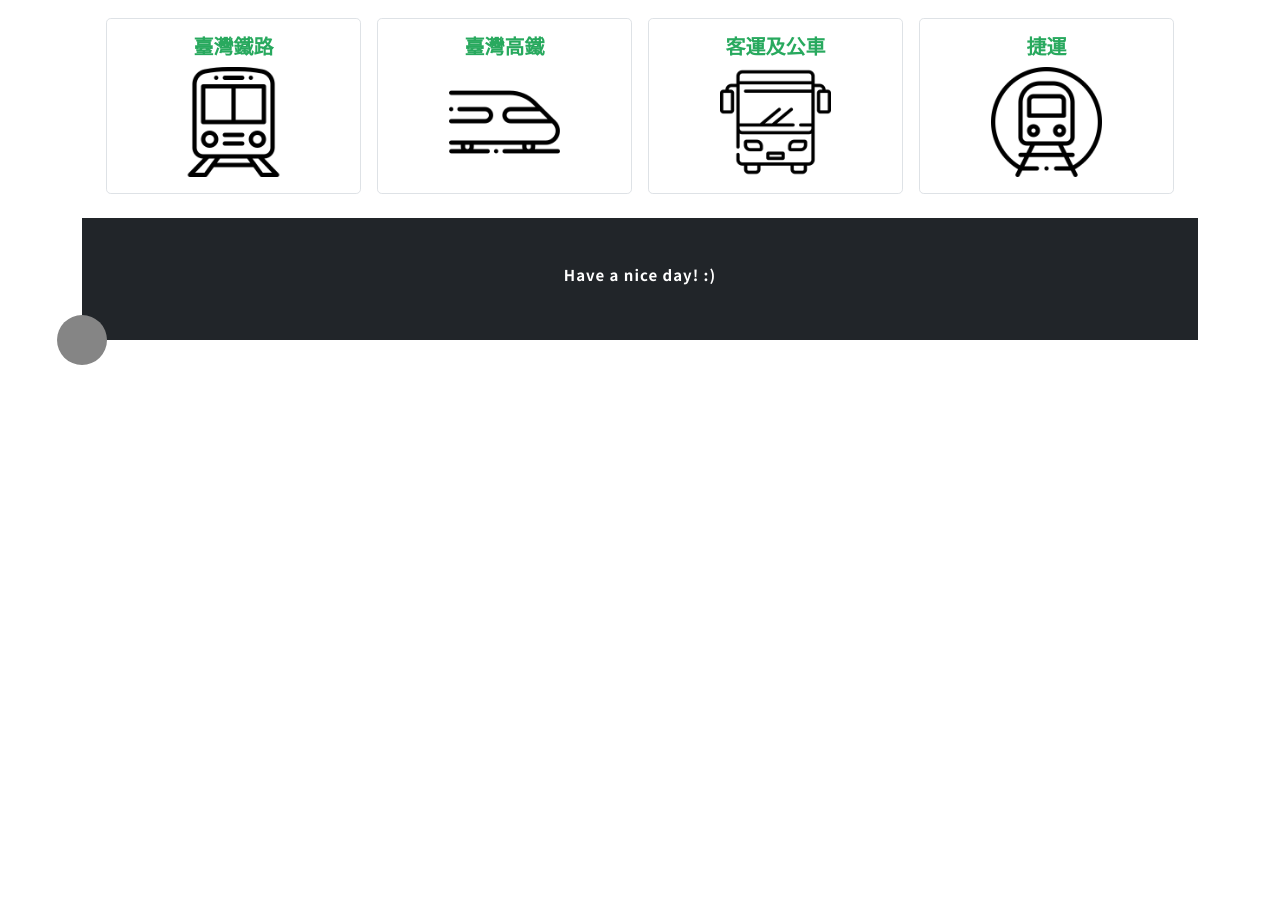
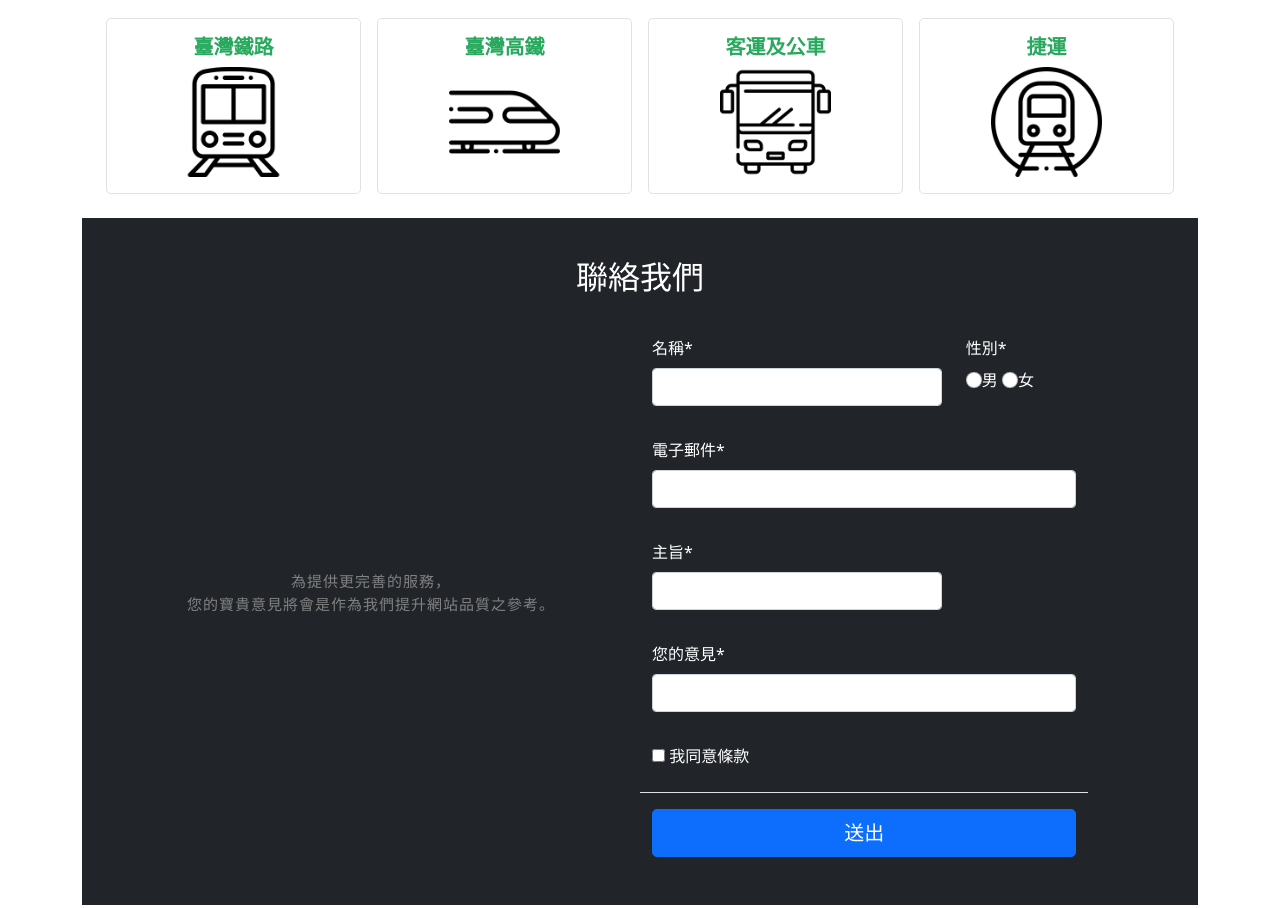
Before and after one commit to hsinwennn/hsinwennn.github.io, a plain HTML site: page index.html in a window 1280 px wide. Shown: the part 3456-4364 px from the top of the page. Before the commit the page ends 3820 px from the top, so only its background shows below. Drawn offline with nearby package versions, Linux system fonts and the light colour scheme.

Commit message:
Add files via upload

```diff
--- a/index.html
+++ b/index.html
@@ -237,7 +237,9 @@
                 <div class="row g-3">
                     <div class="col text-center">
                         <div class="border rounded-3 p-3">
-                            <a href="https://www.railway.gov.tw/tra-tip-web/tip"><h5><b>臺灣鐵路</b></h5></a>
+                            <a href="https://www.railway.gov.tw/tra-tip-web/tip">
+                                <h5><b>臺灣鐵路</b></h5>
+                            </a>
                             <div class="img">
                                 <img src="icon1.png" alt="" width="50%">
                             </div>
@@ -245,7 +247,9 @@
                     </div>
                     <div class="col text-center">
                         <div class="border rounded-3 p-3">
-                            <a href="https://www.thsrc.com.tw/ArticleContent/55ec2deb-342e-4bac-bb0c-02fecfae7273"><h5><b>臺灣高鐵</b></h5></a>
+                            <a href="https://www.thsrc.com.tw/ArticleContent/55ec2deb-342e-4bac-bb0c-02fecfae7273">
+                                <h5><b>臺灣高鐵</b></h5>
+                            </a>
                             <div class="img">
                                 <img src="icon2.png" alt="" width="50%">
                             </div>
@@ -254,14 +258,65 @@
                     <div class="w-100 d-block d-md-none"></div>
                     <div class="col text-center">
                         <div class="border rounded-3 p-3">
-                            <a href="https://www.taiwanbus.tw/"><h5><b>客運及公車</b></h5></a>
+                            <a href="https://www.taiwanbus.tw/">
+                                <h5><b>客運及公車</b></h5>
+                            </a>
                             <img src="icon3.png" alt="" width="50%">
                         </div>
                     </div>
                     <div class="col text-center">
                         <div class="border rounded-3 p-3">
-                            <a href="https://www.metro.taipei/"><h5><b>捷運</b></h5></a>
+                            <a href="https://www.metro.taipei/">
+                                <h5><b>捷運</b></h5>
+                            </a>
                             <img src="icon4.png" alt="" width="50%">
+                        </div>
+                    </div>
+                </div>
+            </div>
+        </div>
+
+        <!--聯絡我們-->
+        <div class="container-fluid bg-dark text-white p-4">
+            <h2 class="text-center my-3">聯絡我們</h2>
+            <div class="row p-2">
+                <div class="col-md-6">
+                    <div class="contactus text-center">
+                        <h6>為提供更完善的服務，<br>
+                            您的寶貴意見將會是作為我們提升網站品質之參考。
+                        </h6>
+                    </div>
+                </div>
+                <div class="col-md-6">
+                    <div class="row">
+                        <div class="col-7 py-3">
+                            <label for="name" class="form-label">名稱*</label>
+                            <input type="text" name="name" id="name" class="form-control">
+                        </div>
+                        <div class="col-5 py-3">
+                            <label for="sex" class="form-label">性別*</label><br>
+                            <input type="radio" name="sex" id="male" class="form-check-input">男
+                            <input type="radio" name="sex" id="female" class="form-check-input">女
+                        </div>
+                        <div class="col-10 py-3">
+                            <label for="Email" class="form-label">電子郵件*</label>
+                            <input type="text" name="Email" id="Email" class="form-control">
+                        </div>
+                        <div class="col-7 py-3">
+                            <label for="subject" class="form-label">主旨*</label>
+                            <input type="text" name="subject" id="subject" class="form-control">
+                        </div>
+                        <div class="col-10 py-3">
+                            <label for="opinion" class="form-label">您的意見*</label>
+                            <input type="text" name="opinion" id="opinion" class="form-control">
+                        </div>
+                        <div class="col-10 py-3 border-bottom">
+                            <input type="checkbox" name="apply" id="apply" class="form-control-input">
+                            <label for="apply" class="form-label">我同意條款</label>
+                        </div>
+                        <div class="col-10 py-3">
+                            <input type="submit" value="送出" class="btn btn-primary btn-lg w-100">
+                        </div>
                     </div>
                 </div>
             </div>
--- a/style.css
+++ b/style.css
@@ -2,6 +2,11 @@ nav {
     font-family: 'Noto Sans TC', sans-serif;
     letter-spacing: 1px;
 }
+
+.carousel-inner {
+    position: relative;
+}
+
 
 .text-main {
     color: rgb(255, 255, 255);
@@ -60,11 +65,11 @@ button {
     transform: scale(1.4);
 }
 
-.img-wrap{
+.img-wrap {
     overflow: hidden;
 }
 
-.box-wrap .img-wrap img{
+.box-wrap .img-wrap img {
     transition: all .3s;
 }
 
@@ -125,11 +130,16 @@ body {
 }
 
 /***旅遊資訊的連結***/
-a{
-    text-decoration:none;
+a {
+    text-decoration: none;
     color: rgb(40, 169, 94);
 }
-a:hover{
-     text-decoration:underline;
-     color: rgb(0, 153, 255);
-    }
+
+a:hover {
+    text-decoration: underline;
+    color: rgb(0, 153, 255);
+}
+
+.contactus {
+    margin-top: 250px;
+}
```
Lines whose indentation alone changed are shown as unchanged.
